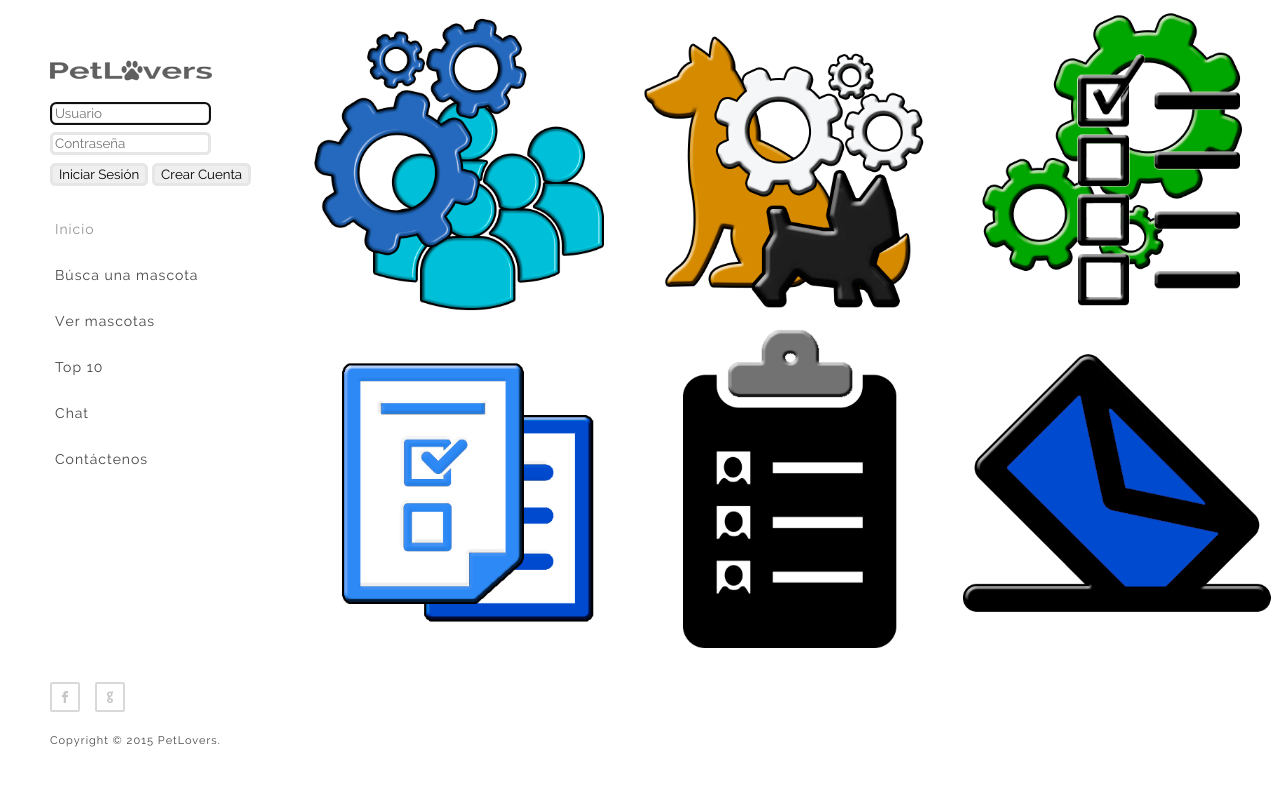
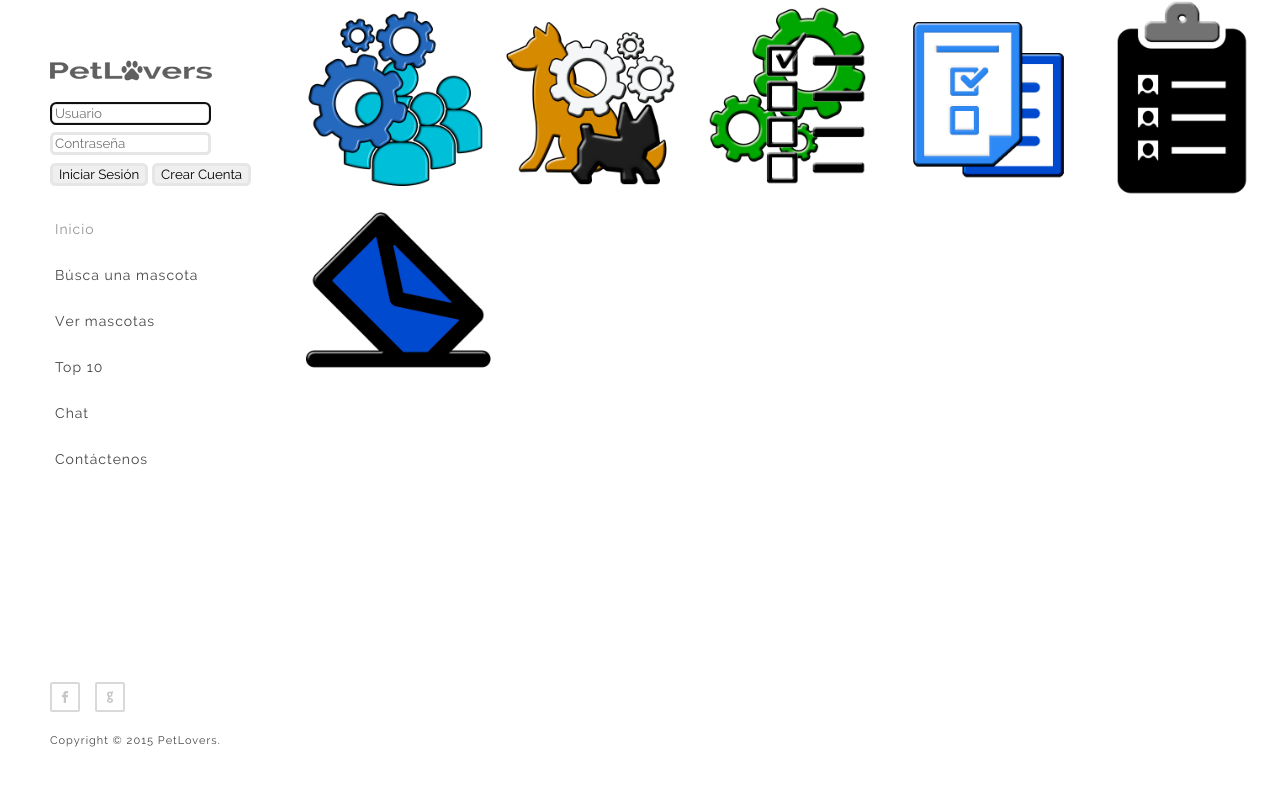
Before and after one commit to jmoraxix/PetLovers, a PHP site: page /index.html in a window 1280 px wide. Shown: the top 786 px of the page. Run offline with PHP 8.4, Linux system fonts and the light colour scheme.

Commit message:
Cambios menores.

```diff
--- a/css/main.css
+++ b/css/main.css
@@ -292,14 +292,14 @@ h5, h6          { font-weight: bolder }
     box-sizing: border-box;
     position: relative;
     z-index: 55;
-    background: #f6f6f6;
+    background: #fff;
     clear: both;
 }
 
 /*  Home/portfolio  */
 .main .work{
     display: block;
-    width: 33.33333333333333%;
+    width: 20%;
     height: auto;
     float: left;
     position: relative;
--- a/index.html
+++ b/index.html
@@ -89,6 +89,7 @@
 			<a href="inner.html">
 				<img src="img/ver_formularios.png" class="media" alt=""/>
 				<div class="caption">
+
 					<div class="work_title">
 						<h1>Ver formularios</h1>
 					</div>
```
